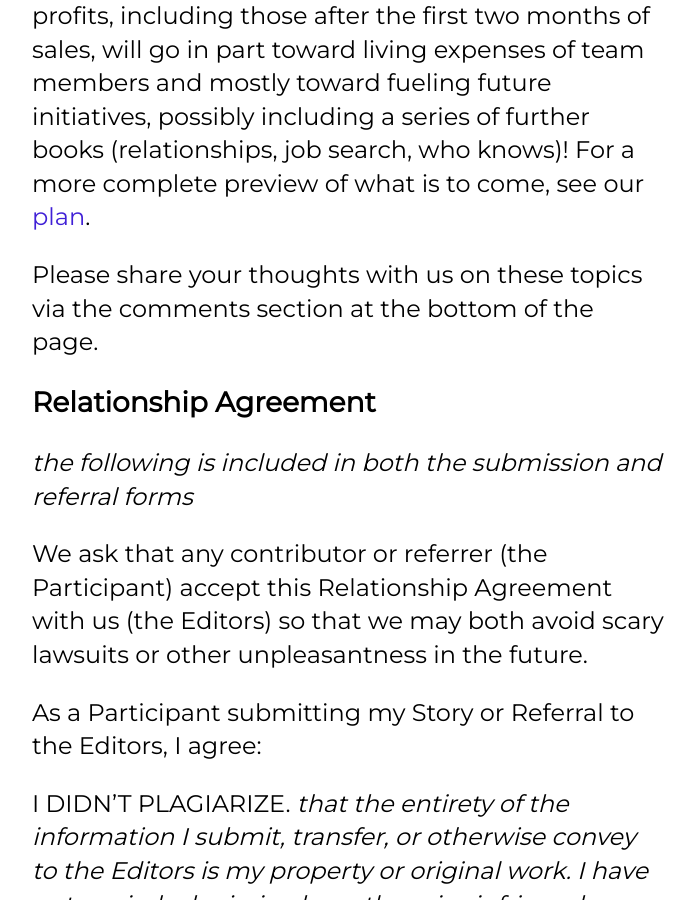
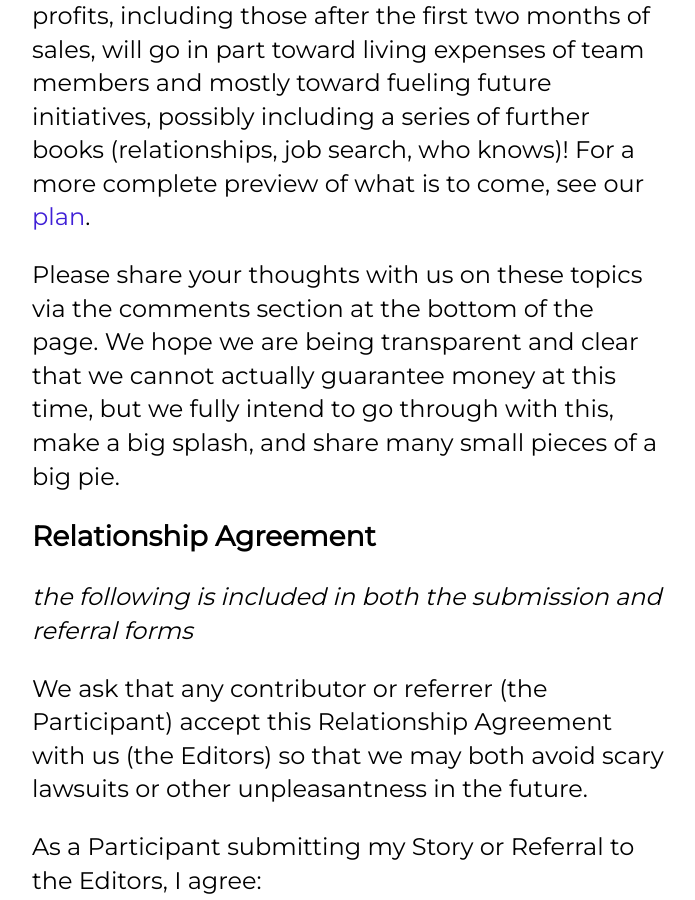
Before and after one commit to edspective/edspective.github.io, a Jekyll site: the page built from _pages/share.md, in a window 1280 px wide and 900 px high, scrolled down 8780 px. Shown: the whole window, without its empty margins (292-987 px from the left). Built offline with Jekyll 4.4.1, drawn with Linux system fonts in a browser that asks for light colours; nearby versions of some CDN libraries; some web fonts are replaced; some of the changed text lies outside the part shown.

Commit message:
Update share.md

```diff
--- a/_pages/share.md
+++ b/_pages/share.md
@@ -68,10 +68,10 @@
 
 #### Tips and Tricks
 
+- Don't worry about trying to fit too much into your 3-5 page narrative. The best stories have a clear focus. In the future, we hope to offer you more opportunities to share your stories!
 - Keep in mind that showing the reader a situation and allowing her to draw her own conclusions is much more powerful than telling her what to think.
 - If you are not feeling productive, take a break, walk around, clear your mind. Only writing when you feel motivated will save you time. We estimate that the whole process should take no longer than 6-7 dedicated hours over the course of two weeks.
 - Break up your writing efforts into hour-long sprints over a few days. This will allow your brain to mull over various possibilities while you go about your daily life, and things will eventually click, maybe even while you are sleeping or showering!
-- Don't worry about trying to fit too much into your 3-5 page narrative. The best stories have a clear focus. In the future, we hope to offer you more opportunities to share your stories!
 - Tell someone right away if you decide to create a submission. Maybe this person can help give you feedback on your writing. Ask them to check in on you every couple days to keep you accountable.
 
 
@@ -87,7 +87,7 @@
 
 If we are short of our target sales, we still want to gift contributors and referrals proportionally with 20% of profits. If we exceed our target sales, we will only gift up to the aforementioned amounts. All further profits, including those after the first two months of sales, will go in part toward living expenses of team members and mostly toward fueling future initiatives, possibly including a series of further books (relationships, job search, who knows)! For a more complete preview of what is to come, see our <a href="/plan" target="_blank">plan</a>.
 
-Please share your thoughts with us on these topics via the comments section at the bottom of the page.
+Please share your thoughts with us on these topics via the comments section at the bottom of the page. We hope we are being transparent and clear that we cannot actually guarantee money at this time, but we fully intend to go through with this, make a big splash, and share many small pieces of a big pie.
 
 ## Relationship Agreement
 
```
